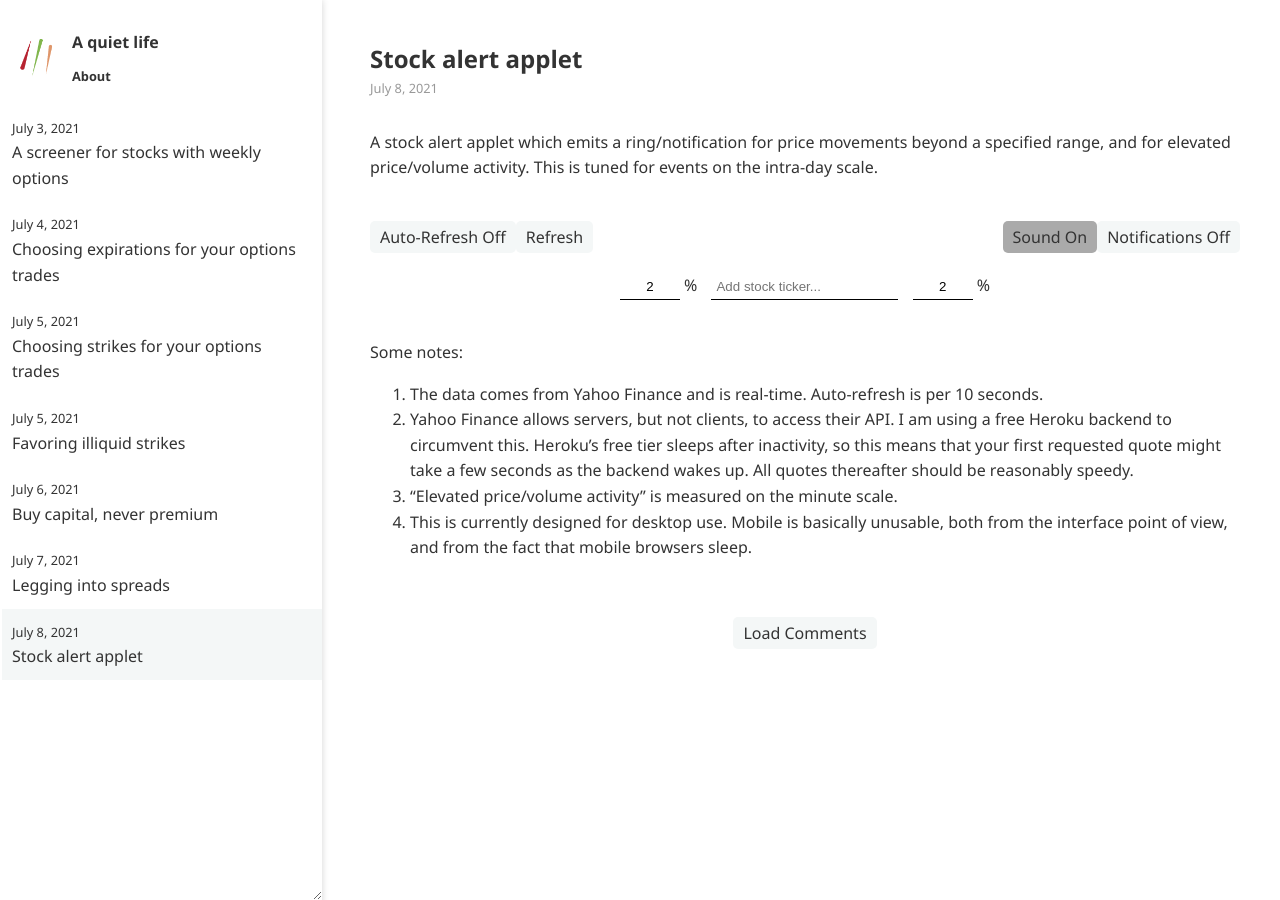
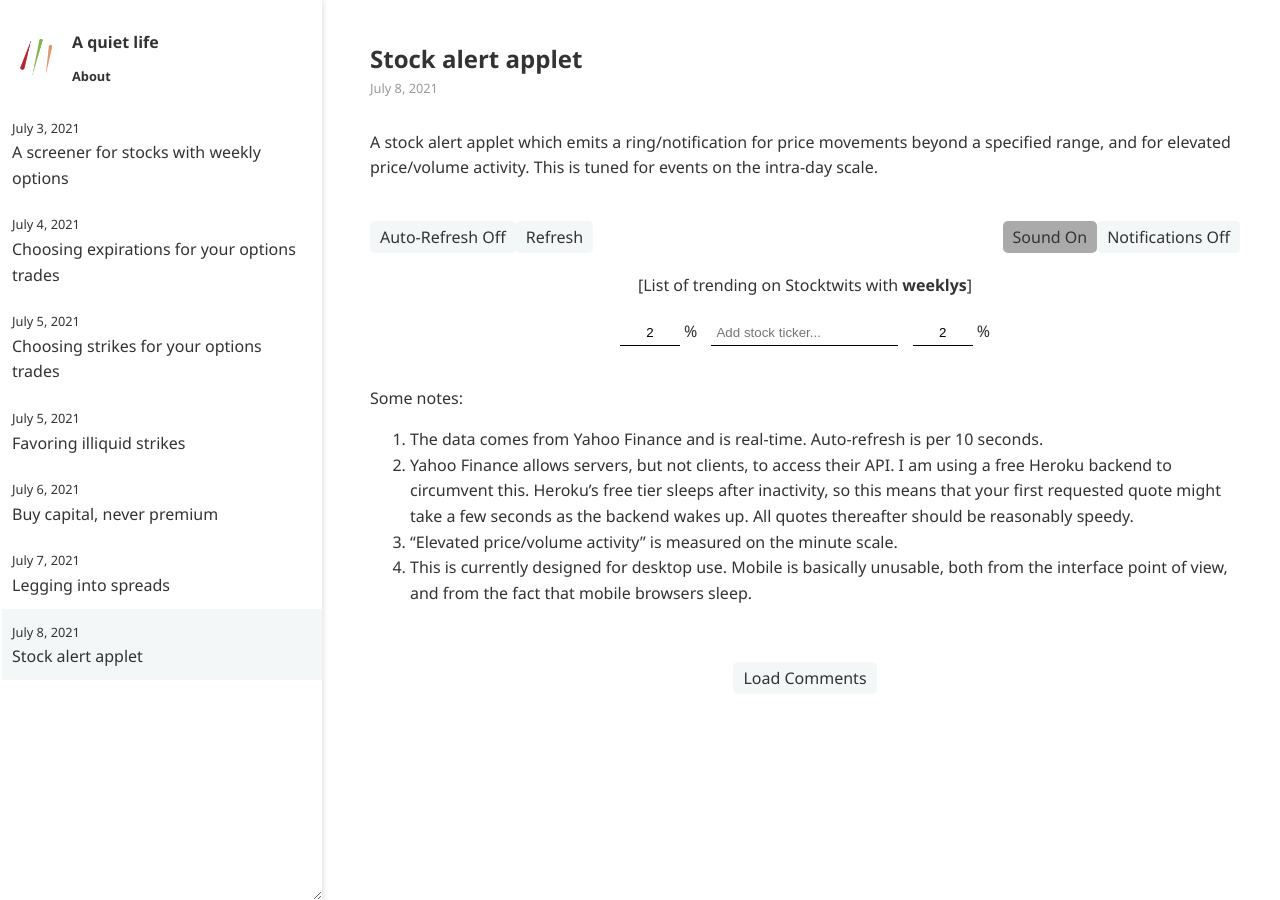
Before and after one commit to ansyblenetwork/aquietlife, a Jekyll site: the page built from _posts/2021-07-08-alerts.md, in a window 1280 px wide. Built offline with Jekyll 4.4.1, drawn with Linux system fonts in a browser that asks for light colours.

Commit message:
Update 2021-07-08-alerts.md

```diff
--- a/_posts/2021-07-08-alerts.md
+++ b/_posts/2021-07-08-alerts.md
@@ -19,7 +19,7 @@ A stock alert applet which emits a ring/notification for price movements beyond
 <button onclick="toggleSound(this);" id="soundButton" class="active" style="float:right">Sound On</button>
 </div>
 
-<div style="margin-bottom:20px;text-align:center" id="stocktwits"></div>
+<div style="margin-bottom:20px;text-align:center" id="stocktwits">[List of trending on Stocktwits with <strong>weeklys</strong>]</div>
 
 <div style="width:max-content; margin:auto">
 <input id="defaultLower" onblur="if (!this.value) this.value = 0; defaultLower = parseFloat(this.value);" type="text" autocomplete="off" value="2" placeholder="Margin..."> %
```
Also changed, not shown: other parts of _posts/2021-07-08-alerts.md (+1 -1 lines).
